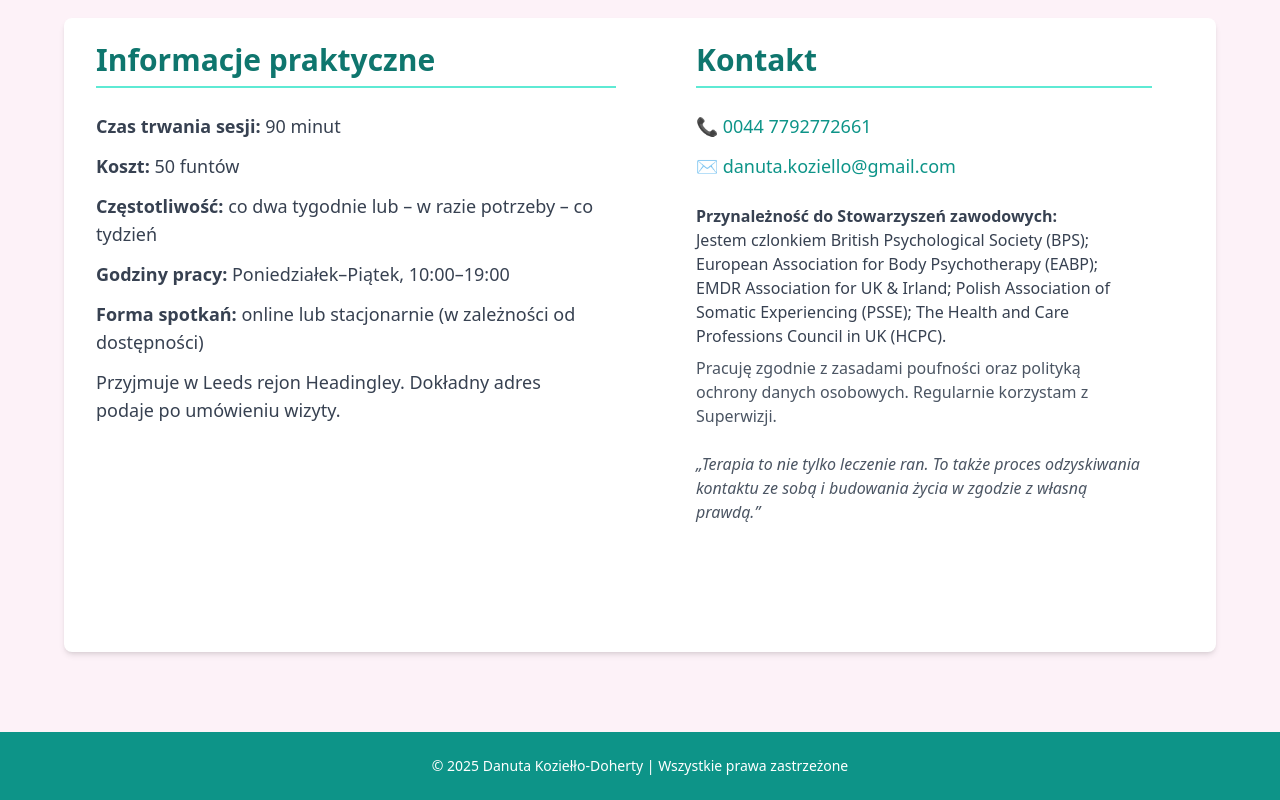
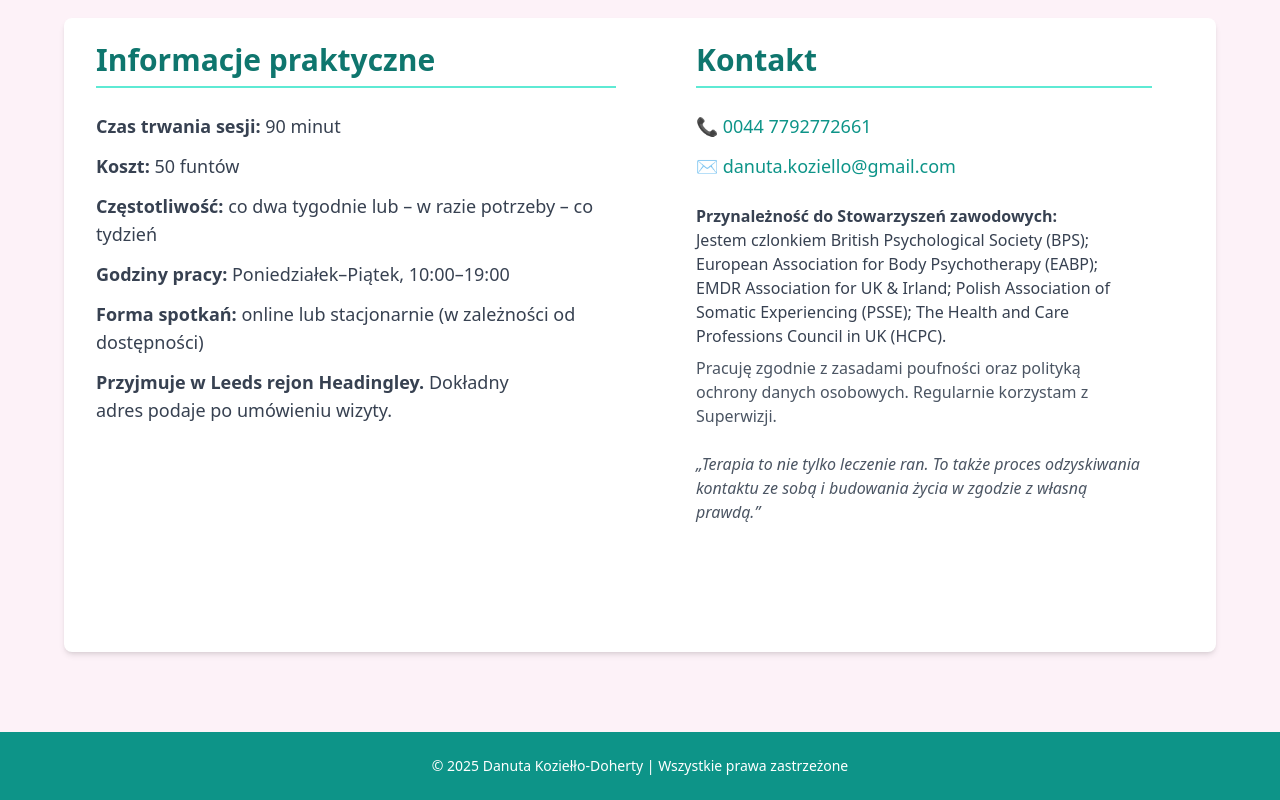
Before and after one commit to Patrishio/danutakoziello, a Gatsby site: page / in a window 1280 px wide. Shown: the part 4308-5108 px from the top of the page. Built offline with nearby package versions, Linux system fonts and the light colour scheme; Gatsby itself is replaced by a stand-in of ours.

Commit message:
fix font bold practical info

```diff
--- a/src/sections/InfoSection.js
+++ b/src/sections/InfoSection.js
@@ -19,7 +19,9 @@ const InfoSection = () => (
           <li><strong>Forma spotkań:</strong>  online lub stacjonarnie (w zależności od dostępności)</li>
           <li>
             <p className="text-gray-700 mt-0 ml-0 max-w-md mx-2">
-              Przyjmuje w Leeds rejon Headingley. Dokładny adres podaje po umówieniu wizyty.
+              <span class="font-bold">Przyjmuje w Leeds rejon Headingley. </span>
+
+              Dokładny adres podaje po umówieniu wizyty.
             </p>
           </li>
         </ul>
```
